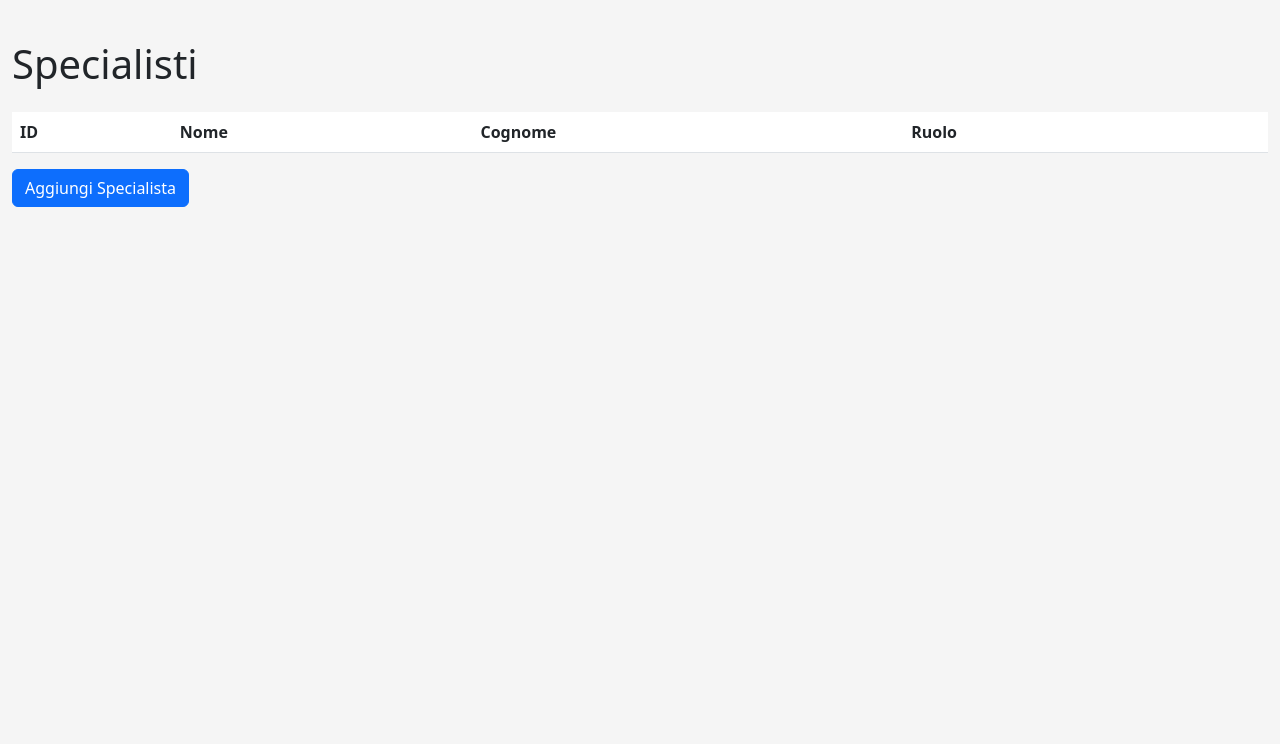
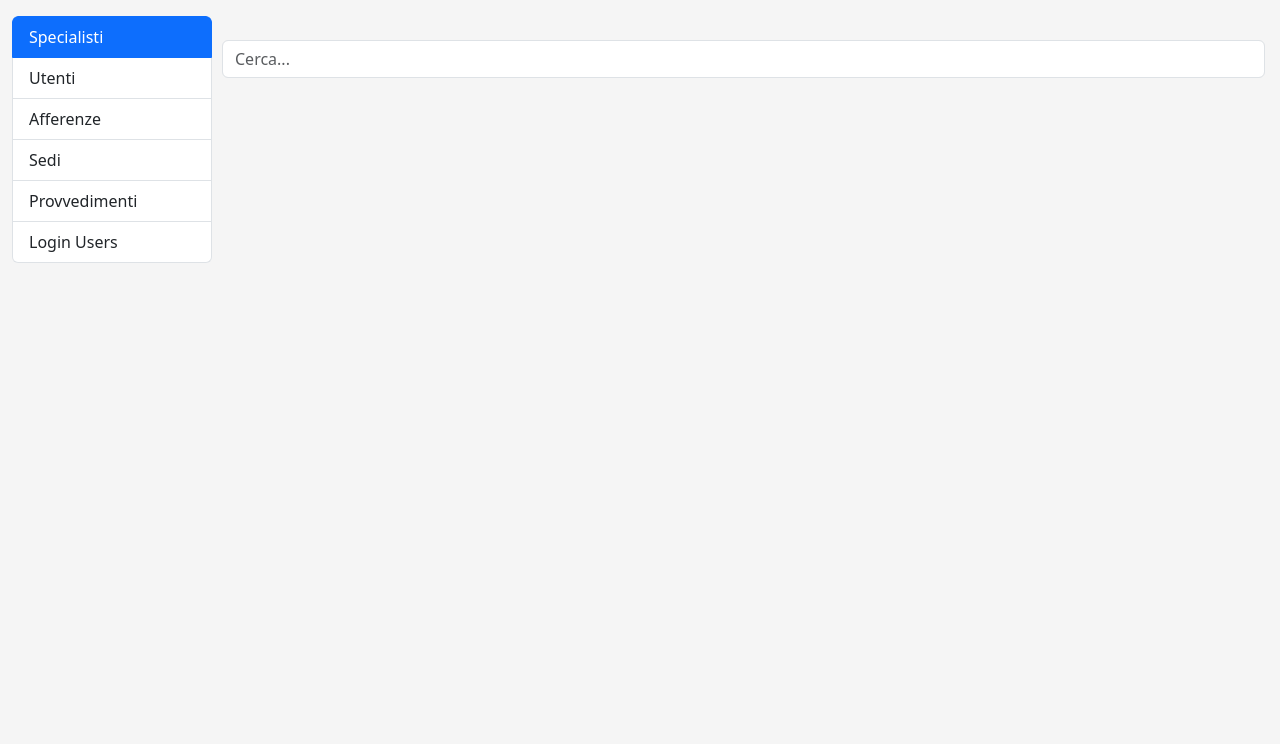
Before and after one commit to CaritasHub/Attanasio-DB-system, a Flask app: template src/templates/index.html in a window 1280 px wide. Shown: the part 56-800 px from the top of the page. Run offline with Flask 3, Linux system fonts and the light colour scheme; the template is opened without the code that fills it, so the values that code supplies are empty.

Commit message:
Add sidebar navigation and search

```diff
--- a/src/static/css/style.css
+++ b/src/static/css/style.css
@@ -8,3 +8,13 @@ body {
 .table-actions {
     white-space: nowrap;
 }
+.sidebar {
+    position: fixed;
+    top: 4.5rem;
+    bottom: 0;
+    width: 200px;
+    overflow-y: auto;
+}
+.content-area {
+    margin-left: 210px;
+}
--- a/src/static/js/main.js
+++ b/src/static/js/main.js
@@ -8,45 +8,51 @@ $(function() {
         }
     });
 
-    function loadSpecialists() {
-        $.getJSON('/specialists/', function(data) {
-            var rows = data.map(function(item) {
-                return '<tr><td>' + item.id + '</td><td>' + item.nome + '</td><td>' + item.cognome +
-                       '</td><td>' + item.ruolo +
-                       '</td><td class="table-actions"><button class="btn btn-sm btn-danger delete-specialist" data-id="' + item.id + '">Delete</button></td></tr>';
-            }).join('');
-            $('#specialists-table tbody').html(rows);
+    var endpoints = {
+        specialists: '/specialists/',
+        users: '/users/',
+        afferenze: '/afferenze/',
+        sedi: '/sedi/',
+        provvedimenti: '/provvedimenti/',
+        loginusers: '/loginusers/'
+    };
+
+    function loadTable(name) {
+        $.getJSON(endpoints[name], function(data) {
+            var thead = '';
+            var tbody = '';
+            if (data.length > 0) {
+                var keys = Object.keys(data[0]);
+                thead = '<tr>' + keys.map(function(k){ return '<th>' + k + '</th>'; }).join('') + '</tr>';
+                tbody = data.map(function(row){
+                    var tds = keys.map(function(k){
+                        var val = row[k];
+                        return '<td>' + (val === null ? '' : val) + '</td>';
+                    }).join('');
+                    return '<tr>' + tds + '</tr>';
+                }).join('');
+            }
+            $('#data-table thead').html(thead);
+            $('#data-table tbody').html(tbody);
+            $('#search-bar').trigger('keyup');
         });
     }
 
-    $('#add-specialist-form').submit(function(e) {
+    $('.table-link').on('click', function(e){
         e.preventDefault();
-        var data = {
-            nome: $('#specialist-nome').val(),
-            cognome: $('#specialist-cognome').val(),
-            ruolo: $('#specialist-ruolo').val()
-        };
-        $.ajax({
-            url: '/specialists/',
-            method: 'POST',
-            contentType: 'application/json',
-            data: JSON.stringify(data),
-            success: function() {
-                $('#addSpecialistModal').modal('hide');
-                loadSpecialists();
-                $('#add-specialist-form')[0].reset();
-            }
+        var name = $(this).data('table');
+        $('.table-link').removeClass('active');
+        $(this).addClass('active');
+        $('#search-bar').val('');
+        loadTable(name);
+    });
+
+    $('#search-bar').on('keyup', function(){
+        var value = $(this).val().toLowerCase();
+        $('#data-table tbody tr').filter(function(){
+            $(this).toggle($(this).text().toLowerCase().indexOf(value) > -1);
         });
     });
 
-    $('#specialists-table').on('click', '.delete-specialist', function() {
-        var id = $(this).data('id');
-        $.ajax({
-            url: '/specialists/' + id,
-            method: 'DELETE',
-            success: loadSpecialists
-        });
-    });
-
-    loadSpecialists();
+    loadTable('specialists');
 });
--- a/src/templates/index.html
+++ b/src/templates/index.html
@@ -1,46 +1,23 @@
 {% extends 'base.html' %}
 {% block title %}Dashboard{% endblock %}
 {% block content %}
-<h1 class="mb-4">Specialisti</h1>
-<table class="table table-striped" id="specialists-table">
-    <thead>
-    <tr>
-        <th>ID</th>
-        <th>Nome</th>
-        <th>Cognome</th>
-        <th>Ruolo</th>
-        <th></th>
-    </tr>
-    </thead>
-    <tbody></tbody>
-</table>
-<button class="btn btn-primary" data-bs-toggle="modal" data-bs-target="#addSpecialistModal">Aggiungi Specialista</button>
-
-<div class="modal fade" id="addSpecialistModal" tabindex="-1" aria-hidden="true">
-  <div class="modal-dialog">
-    <div class="modal-content">
-      <div class="modal-header">
-        <h5 class="modal-title">Nuovo Specialista</h5>
-        <button type="button" class="btn-close" data-bs-dismiss="modal" aria-label="Close"></button>
-      </div>
-      <div class="modal-body">
-        <form id="add-specialist-form">
-          <div class="mb-3">
-            <label class="form-label">Nome</label>
-            <input type="text" class="form-control" id="specialist-nome" required>
-          </div>
-          <div class="mb-3">
-            <label class="form-label">Cognome</label>
-            <input type="text" class="form-control" id="specialist-cognome" required>
-          </div>
-          <div class="mb-3">
-            <label class="form-label">Ruolo</label>
-            <input type="text" class="form-control" id="specialist-ruolo" required>
-          </div>
-          <button type="submit" class="btn btn-primary">Salva</button>
-        </form>
-      </div>
-    </div>
+<div class="row">
+  <div class="col-md-2">
+    <ul class="list-group sidebar">
+      <li class="list-group-item table-link active" data-table="specialists">Specialisti</li>
+      <li class="list-group-item table-link" data-table="users">Utenti</li>
+      <li class="list-group-item table-link" data-table="afferenze">Afferenze</li>
+      <li class="list-group-item table-link" data-table="sedi">Sedi</li>
+      <li class="list-group-item table-link" data-table="provvedimenti">Provvedimenti</li>
+      <li class="list-group-item table-link" data-table="loginusers">Login Users</li>
+    </ul>
+  </div>
+  <div class="col-md-10 content-area">
+    <input type="text" id="search-bar" class="form-control mb-3" placeholder="Cerca...">
+    <table class="table table-striped" id="data-table">
+      <thead></thead>
+      <tbody></tbody>
+    </table>
   </div>
 </div>
 {% endblock %}
```
